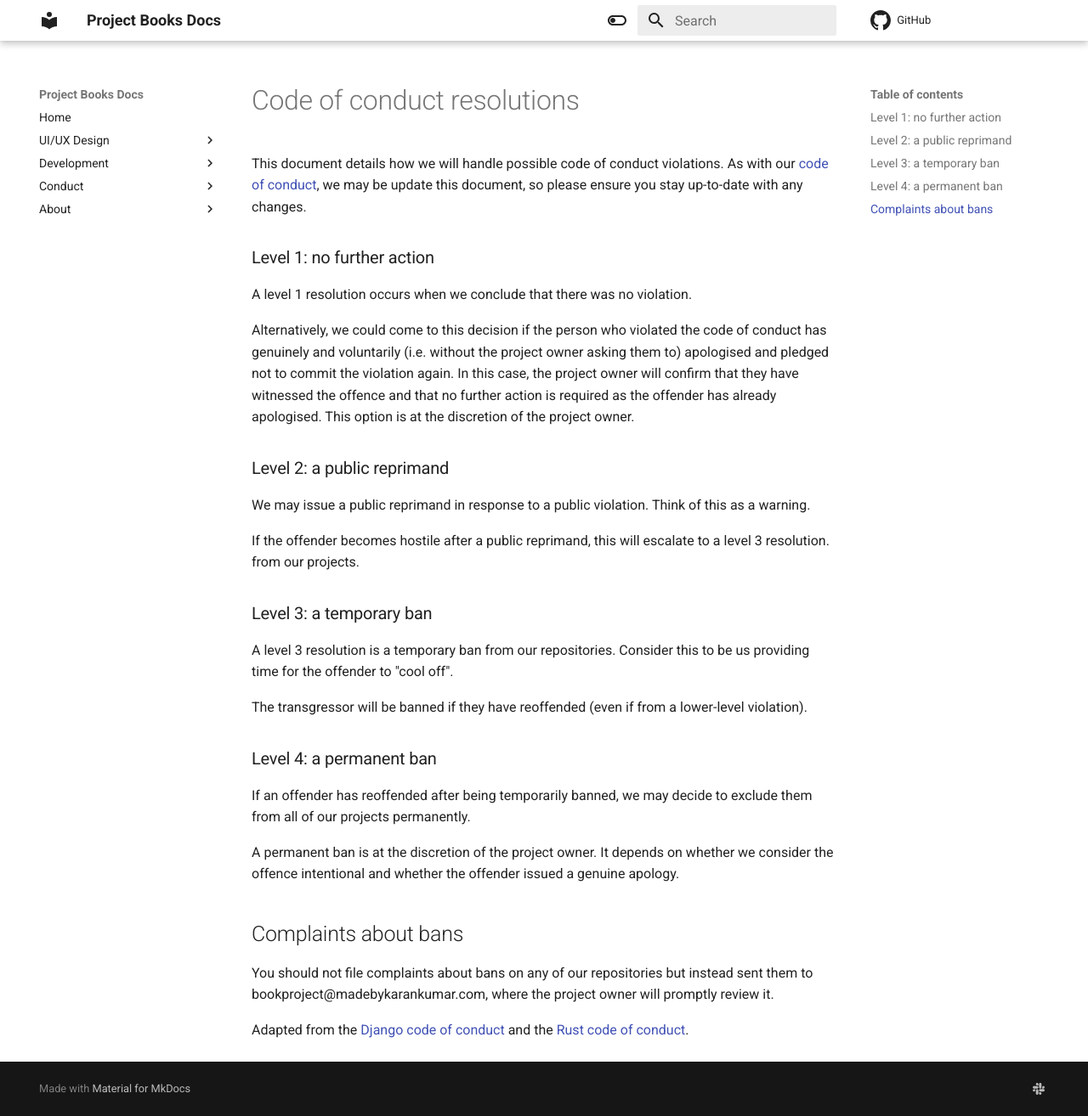
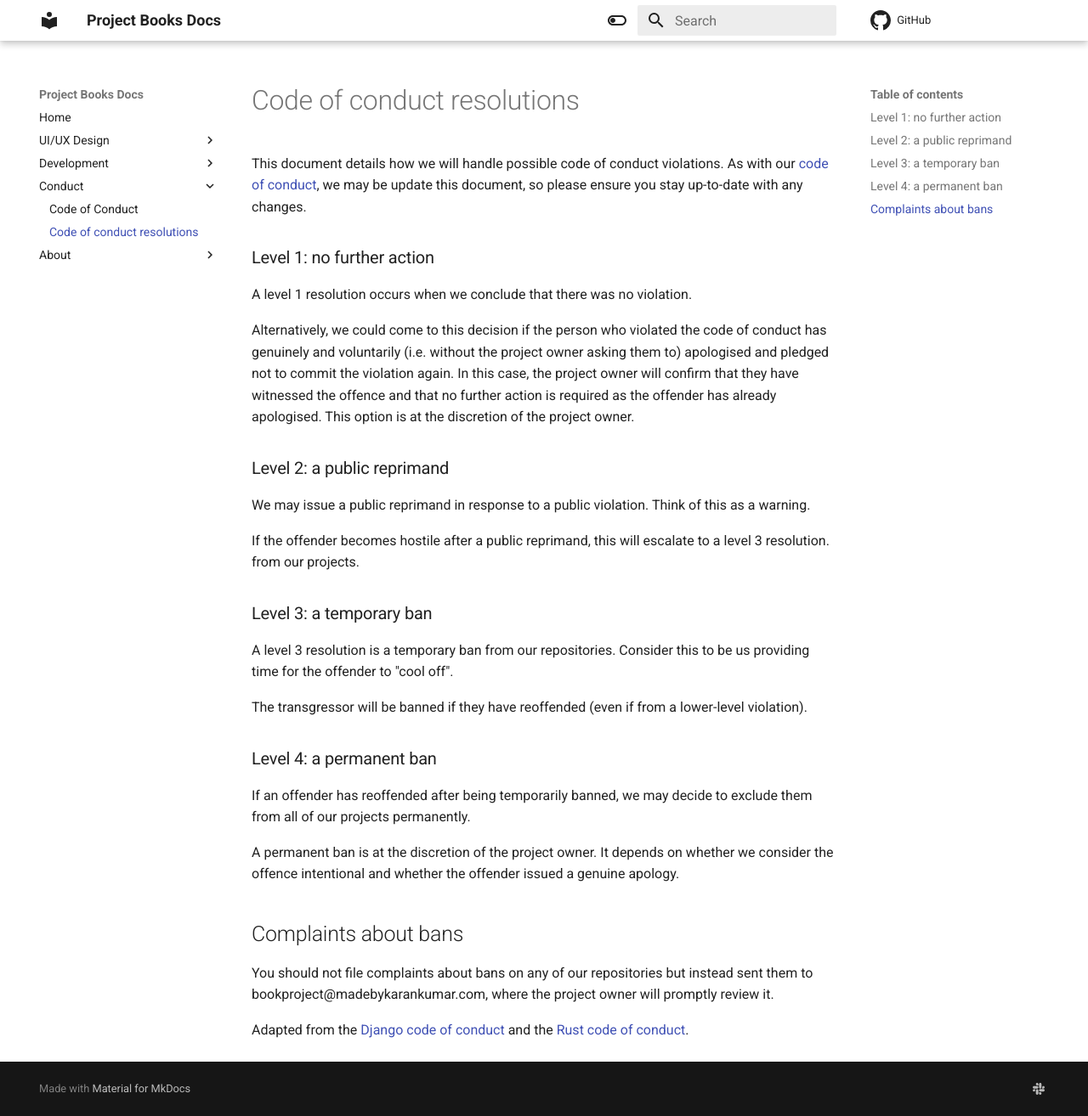
Before and after one commit to Project-Books/project-books.github.io, an MkDocs documentation site: the page built from docs/conduct/code-of-conduct-resolutions.md, in a window 1280 px wide and 1314 px high. Shown: the whole window at 85% size. Built offline with MkDocs 1.6.1 and Material for MkDocs 9.7.7, drawn with Linux system fonts in a browser that asks for light colours.

Commit message:
Fix links to conduct pages

```diff
--- a/mkdocs.yml
+++ b/mkdocs.yml
@@ -23,8 +23,8 @@ nav:
                   - Code reviews: development/maintaining/code-reviews.md
                   - Core team: development/maintaining/core-team.md
   - Conduct:
-          - Code of Conduct: code-of-conduct.md
-          - Code of conduct resolutions: code-of-conduct-resolutions.md
+          - Code of Conduct: conduct/code-of-conduct.md
+          - Code of conduct resolutions: conduct/code-of-conduct-resolutions.md
   - About:
         - Core principles: core-principles.md
         - FAQ: faq.md
```
